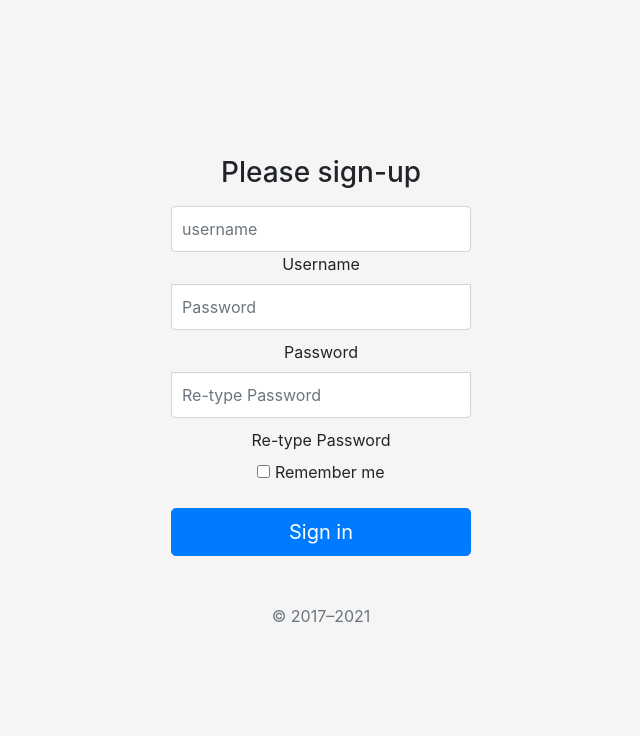
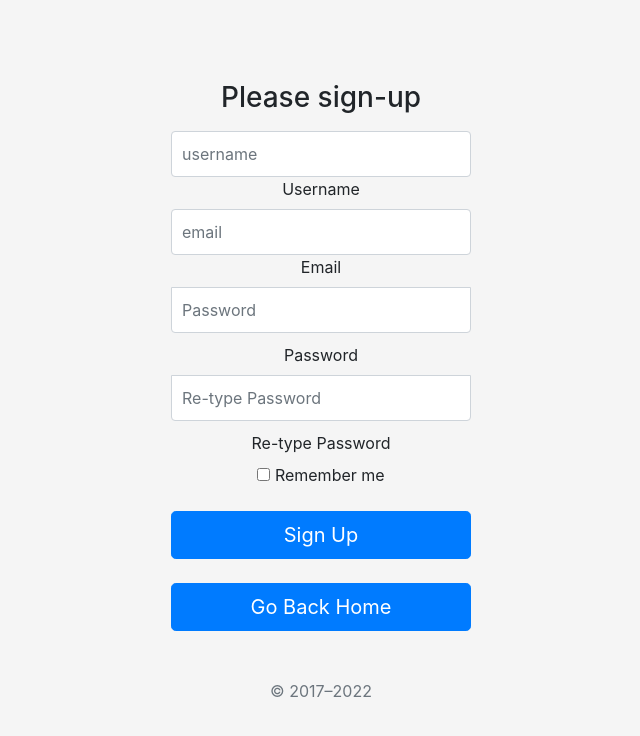
Before and after one commit to Code-Institute-Submissions/edwardgurney-ClassicHouseStore_OctResub, a Django app: page /signup/ in a window 1280 px wide. Shown: the top 736 px of the page, without its empty margins (319-959 px from the left). Run offline with Django 3.2, Linux system fonts and the light colour scheme.

Commit message:
create sign up e-mail

```diff
--- a/p5_ecommerce_store/templates/p5_ecommerce_store/product_detail.html
+++ b/p5_ecommerce_store/templates/p5_ecommerce_store/product_detail.html
@@ -36,6 +36,11 @@
         <input type="number" name="quantity"/>
             <button type="submit" class="btn btn-sm btn-outline-secondary">Add to Basket</button>
       </form>
+      {% if request.user.is_authenticated %}
+      <div>
+        <form></form>
+      </div>
+      {% endif %}
     </div>
   </div>
 
--- /dev/null
+++ b/p5_ecommerce_store/templates/p5_ecommerce_store/signup_confirmation.html
@@ -0,0 +1,2 @@
+
+<p>You have sucessfully signed up</p>
--- a/p5_ecommerce_store/views.py
+++ b/p5_ecommerce_store/views.py
@@ -3,7 +3,7 @@ from django.views import generic, View
 from .models import Product, Bag, BagItem, Category, ShippingAddress
 from django.contrib.auth.forms import UserCreationForm
 from django.http import HttpResponseRedirect
-from .forms import AddressForm
+from .forms import AddressForm, SignupForm
 from django.views.generic.detail import SingleObjectMixin
 from django.contrib.auth.mixins import LoginRequiredMixin
 from django.conf import settings
@@ -11,6 +11,8 @@ from django.contrib.auth.decorators import login_required
 import stripe
 from django.http import JsonResponse
 from django.urls import reverse_lazy
+from django.core.mail import EmailMessage
+from django.template.loader import render_to_string, get_template
 stripe.api_key = settings.STRIPE_SECRET_KEY
 
 class StoreFrontView(generic.ListView):
@@ -97,16 +99,29 @@ class BasketView(View):
 
 		return bag
 
+def send_user_email(subject, message, recipient):
+	send_mail = EmailMessage(subject, message, to=[recipient], from_email=settings.EMAIL_HOST_USER)
+	send_mail.content_subtype = 'html'
+	try:
+		send_mail.send(fail_silently=True)
+	except Exception as e:
+		print(e)
+		pass
+
+
 def signup_view(request):
 	unsubmitted_form = UserCreationForm()
 	if request.method == 'POST':
 		form = UserCreationForm(request.POST)
-		print(form)
 		if form.is_valid():
 			form.save()
+			message = get_template('p5_ecommerce_store/signup_confirmation.html')
+			subject = "Thankyou for signing up"
+			recipient = form.instance.email
+
+			send_user_email(subject, message, recipient)
 			return HttpResponseRedirect('/login')
 		else:
-			print(form.errors)
 			context = {
 				'form': form
 			}
--- a/templates/registration/signup.html
+++ b/templates/registration/signup.html
@@ -91,6 +91,10 @@ body {
       <label for="floatingInput">Username</label>
     </div>
     <div class="form-floating">
+      <input type="text" class="form-control" name="email" id="floatingInput" placeholder="email">
+      <label for="floatingInput">Email</label>
+    </div>
+    <div class="form-floating">
       <input type="password" class="form-control" name="password1" id="floatingPassword" placeholder="Password">
       <label for="floatingPassword">Password</label>
     </div>
@@ -104,9 +108,14 @@ body {
         <input type="checkbox" value="remember-me"> Remember me
       </label>
     </div>
-    <button class="w-100 btn btn-lg btn-primary" type="submit">Sign in</button>
-    <p class="mt-5 mb-3 text-muted">&copy; 2017–2021</p>
+    <button class="w-100 btn btn-lg btn-primary" type="submit">Sign Up</button>
+
   </form>
+  <br>
+  <a href="{% url 'home' %}">
+    <button class="w-100 btn btn-lg btn-primary" type="button">Go Back Home</button>
+  </a>
+  <p class="mt-5 mb-3 text-muted">&copy; 2017–{% now "Y"%}</p>
 </main>
 
 
```
Also changed, not shown: classic_house_vinyl_store/settings.py (+7 -0 lines), p5_ecommerce_store/forms.py (+10 -0 lines).
